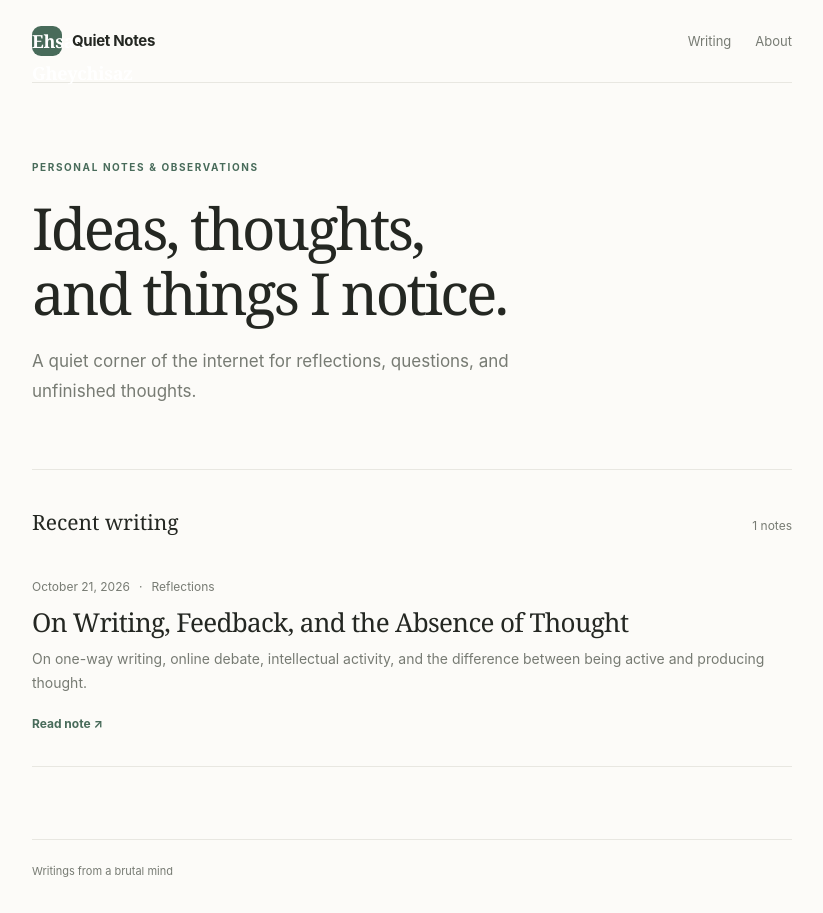
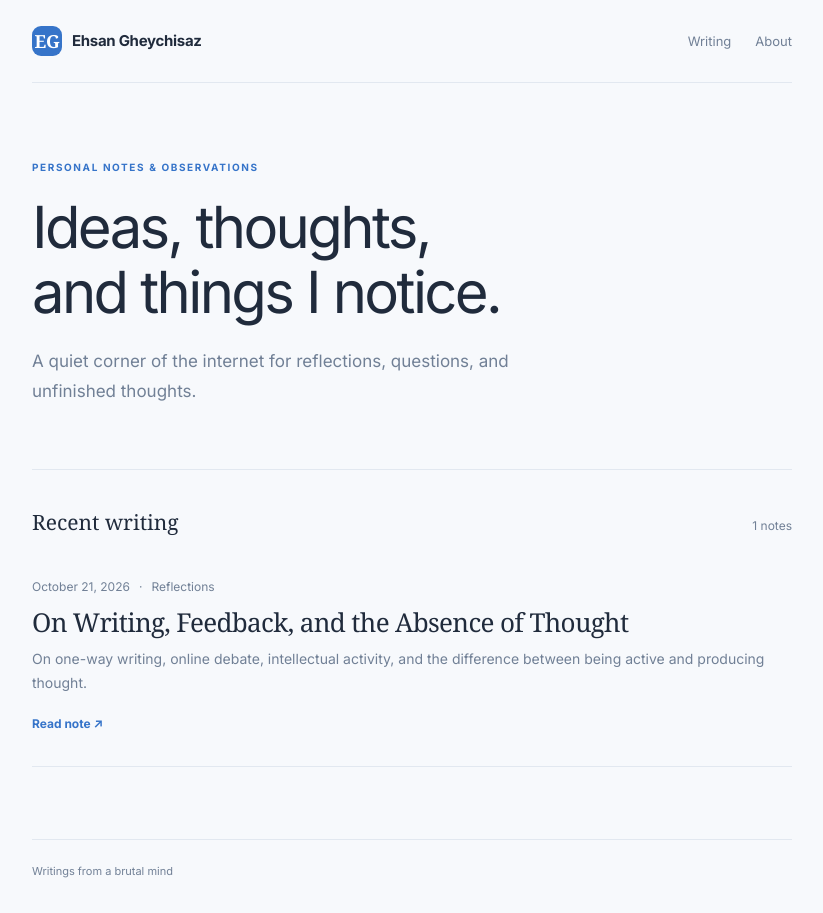
Before and after one commit to EhsanGheychisaz/EhsanGheychisaz.github.io, a Jekyll site: the page built from index.html, in a window 1280 px wide. Shown: the whole page, without its empty margins (228-1051 px from the left). Built offline with Jekyll 4.4.1, drawn with Linux system fonts in a browser that asks for light colours.

Commit message:
fix: change theme

```diff
--- a/_config.yml
+++ b/_config.yml
@@ -1,6 +1,6 @@
-title: Quiet Notes
-description: A personal space for thoughts, ideas, and observations.
-url: ""
+title: Ehsan Gheychisaz
+description: A personal space for math, programming, cryptography, and my observations.
+url: "https://ehsangheychisaz.github.io/"
 baseurl: ""
 markdown: kramdown
 permalink: /:year/:month/:day/:title/
--- a/_layouts/default.html
+++ b/_layouts/default.html
@@ -11,7 +11,7 @@
 <body>
   <div class="site-shell">
     <header class="site-header">
-      <a class="wordmark" href="{{ '/' | relative_url }}"><span class="mark">Ehsan Gheychisaz</span><span>{{ site.title | escape }}</span></a>
+      <a class="wordmark" href="{{ '/' | relative_url }}"><span class="mark">EG</span><span>{{ site.title | escape }}</span></a>
       <nav aria-label="Main navigation">
         <a href="{{ '/' | relative_url }}">Writing</a>
         <a href="{{ '/about/' | relative_url }}">About</a>
--- a/assets/css/style.css
+++ b/assets/css/style.css
@@ -1,71 +1,335 @@
+@import url("https://fonts.googleapis.com/css2?family=Inter:wght@400;500;600;700&display=swap");
+@import url('https://fonts.googleapis.com/css2?family=Inter:wght@400;500;600;700&family=Lora:wght@400;500;600&family=JetBrains+Mono:wght@400;500&display=swap');
+
 :root {
-  --paper: #fcfbf8;
-  --ink: #242722;
-  --muted: #777b73;
-  --line: #e8e7e1;
-  --accent: #486b5a;
-  --soft: #f3f2ec;
+  --paper: #f7f9fc;
+  --ink: #202b3c;
+  --muted: #718096;
+  --line: #e2e8f0;
+  --accent: #3674c9;
+  --soft: #edf3fb;
 }
-* { box-sizing: border-box; }
-html { background: var(--paper); }
+
+* {
+  box-sizing: border-box;
+}
+
+html {
+  background: var(--paper);
+}
+
 body {
-  margin: 0; background: var(--paper); color: var(--ink);
+  margin: 0;
+  background: var(--paper);
+  color: var(--ink);
+  font-family: "Inter", sans-serif;
+  font-size: 16px;
+  line-height: 1.75;
+  -webkit-font-smoothing: antialiased;
+}
+
+a {
+  color: inherit;
+  text-decoration: none;
+}
+a:hover {
+  color: var(--accent);
+}
+
+.site-shell {
+  width: min(100% - 48px, 760px);
+  margin: 0 auto;
+}
+
+.site-header {
+  display: flex;
+  align-items: center;
+  justify-content: space-between;
+  padding: 26px 0;
+  border-bottom: 1px solid var(--line);
+}
+
+.wordmark {
+  display: inline-flex;
+  align-items: center;
+  gap: 10px;
+  font-size: 15px;
+  font-weight: 650;
+  letter-spacing: -0.02em;
+}
+
+.mark {
+  display: grid;
+  place-items: center;
+  width: 30px;
+  height: 30px;
+  border-radius: 9px;
+  color: white;
+  background: var(--accent);
+  font-family: Georgia, serif;
+  font-size: 18px;
+}
+
+nav {
+  display: flex;
+  gap: 24px;
+  color: var(--muted);
+  font-size: 13px;
+}
+
+nav a:hover {
+  color: var(--ink);
+}
+main {
+  min-height: 65vh;
+}
+
+.intro {
+  padding: 76px 0 62px;
+  border-bottom: 1px solid var(--line);
+}
+
+.eyebrow {
+  color: var(--accent);
+  font-size: 10px;
+  font-weight: 750;
+  letter-spacing: 0.16em;
+  margin: 0 0 18px;
+}
+
+h1,
+h2,
+h3,
+p {
+  margin-top: 0;
+}
+
+h1,
+h2,
+h3 {
+  font-family: "Inter", sans-serif;
+}
+
+h1 {
+  font-size: clamp(39px, 7vw, 58px);
+  font-weight: 400;
+  line-height: 1.13;
+  letter-spacing: -0.045em;
+  margin: 0 0 20px;
+}
+
+.lede {
+  max-width: 550px;
+  color: var(--muted);
+  font-size: 17px;
+  line-height: 1.8;
+  margin-bottom: 0;
+}
+
+.post-content {
+  font-family: "Lora", serif;
+  font-size: 17px;
+  line-height: 1.85;
+}
+
+code,
+pre {
+  font-family: 'JetBrains Mono', monospace;
+}
+
+.post-list {
+  padding: 34px 0 72px;
+}
+
+.section-heading {
+  display: flex;
+  justify-content: space-between;
+  align-items: baseline;
+  margin-bottom: 8px;
+}
+
+.section-heading h2 {
+  font-family: Georgia, serif;
+  font-size: 21px;
+  font-weight: 400;
+  margin: 0;
+}
+
+.section-heading span,
+.post-meta {
+  color: var(--muted);
+  font-size: 12px;
+}
+
+.post-preview {
+  padding: 27px 0 30px;
+  border-bottom: 1px solid var(--line);
+}
+
+.post-meta {
+  display: flex;
+  gap: 9px;
+  align-items: center;
+  margin-bottom: 8px;
+}
+
+.post-preview h3 {
+  font-family: Georgia, serif;
+  font-weight: 400;
+  font-size: 26px;
+  letter-spacing: -0.025em;
+  line-height: 1.35;
+  margin-bottom: 7px;
+}
+
+.post-preview > p:not(.post-meta) {
+  color: var(--muted);
+  font-size: 14px;
+  margin-bottom: 12px;
+}
+
+.read-more {
+  color: var(--accent);
+  font-size: 12px;
+  font-weight: 650;
+}
+
+.empty-state {
+  margin-top: 24px;
+  padding: 28px;
+  background: var(--soft);
+  border-radius: 12px;
+}
+
+.empty-state p:first-child {
+  margin-bottom: 3px;
+  font-family: Georgia, serif;
+  font-size: 21px;
+}
+
+.muted {
+  color: var(--muted);
+  font-size: 13px;
+}
+
+code {
+  background: var(--soft);
+  border-radius: 4px;
+  padding: 2px 5px;
+  font-size: 0.9em;
+}
+
+.site-footer {
+  display: flex;
+  justify-content: space-between;
+  gap: 12px;
+  padding: 22px 0 32px;
+  border-top: 1px solid var(--line);
+  color: var(--muted);
+  font-size: 11px;
+}
+
+.article {
+  max-width: 660px;
+  margin: 0 auto;
+  padding: 42px 0 70px;
+}
+
+.back-link {
+  color: var(--muted);
+  font-size: 12px;
+}
+
+.article-header {
+  padding: 48px 0 28px;
+}
+
+.article-header h1 {
+  font-size: clamp(36px, 6vw, 48px);
+}
+
+.article-content {
+  font-family: Georgia, "Times New Roman", serif;
+  font-size: 18px;
+  line-height: 1.95;
+}
+
+.article-content h2,
+.article-content h3 {
   font-family: -apple-system, BlinkMacSystemFont, "Segoe UI", sans-serif;
-  font-size: 16px; line-height: 1.75; -webkit-font-smoothing: antialiased;
+  line-height: 1.35;
+  margin: 2em 0 0.6em;
 }
-a { color: inherit; text-decoration: none; }
-a:hover { color: var(--accent); }
-.site-shell { width: min(100% - 48px, 760px); margin: 0 auto; }
-.site-header {
-  display: flex; align-items: center; justify-content: space-between;
-  padding: 26px 0; border-bottom: 1px solid var(--line);
+
+.article-content h2 {
+  font-size: 23px;
 }
-.wordmark { display: inline-flex; align-items: center; gap: 10px; font-size: 15px; font-weight: 650; letter-spacing: -.02em; }
-.mark { display: grid; place-items: center; width: 30px; height: 30px; border-radius: 9px; color: white; background: var(--accent); font-family: Georgia, serif; font-size: 18px; }
-nav { display: flex; gap: 24px; color: var(--muted); font-size: 13px; }
-nav a:hover { color: var(--ink); }
-main { min-height: 65vh; }
-.intro { padding: 76px 0 62px; border-bottom: 1px solid var(--line); }
-.eyebrow { color: var(--accent); font-size: 10px; font-weight: 750; letter-spacing: .16em; margin: 0 0 18px; }
-h1, h2, h3, p { margin-top: 0; }
-h1 { font-family: Georgia, "Times New Roman", serif; font-size: clamp(39px, 7vw, 58px); font-weight: 400; line-height: 1.13; letter-spacing: -.045em; margin: 0 0 20px; }
-.lede { max-width: 550px; color: var(--muted); font-size: 17px; line-height: 1.8; margin-bottom: 0; }
-.post-list { padding: 34px 0 72px; }
-.section-heading { display: flex; justify-content: space-between; align-items: baseline; margin-bottom: 8px; }
-.section-heading h2 { font-family: Georgia, serif; font-size: 21px; font-weight: 400; margin: 0; }
-.section-heading span, .post-meta { color: var(--muted); font-size: 12px; }
-.post-preview { padding: 27px 0 30px; border-bottom: 1px solid var(--line); }
-.post-meta { display: flex; gap: 9px; align-items: center; margin-bottom: 8px; }
-.post-preview h3 { font-family: Georgia, serif; font-weight: 400; font-size: 26px; letter-spacing: -.025em; line-height: 1.35; margin-bottom: 7px; }
-.post-preview > p:not(.post-meta) { color: var(--muted); font-size: 14px; margin-bottom: 12px; }
-.read-more { color: var(--accent); font-size: 12px; font-weight: 650; }
-.empty-state { margin-top: 24px; padding: 28px; background: var(--soft); border-radius: 12px; }
-.empty-state p:first-child { margin-bottom: 3px; font-family: Georgia, serif; font-size: 21px; }
-.muted { color: var(--muted); font-size: 13px; }
-code { background: var(--soft); border-radius: 4px; padding: 2px 5px; font-size: .9em; }
-.site-footer { display: flex; justify-content: space-between; gap: 12px; padding: 22px 0 32px; border-top: 1px solid var(--line); color: var(--muted); font-size: 11px; }
-.article { max-width: 660px; margin: 0 auto; padding: 42px 0 70px; }
-.back-link { color: var(--muted); font-size: 12px; }
-.article-header { padding: 48px 0 28px; }
-.article-header h1 { font-size: clamp(36px, 6vw, 48px); }
-.article-content { font-family: Georgia, "Times New Roman", serif; font-size: 18px; line-height: 1.95; }
-.article-content h2, .article-content h3 { font-family: -apple-system, BlinkMacSystemFont, "Segoe UI", sans-serif; line-height: 1.35; margin: 2em 0 .6em; }
-.article-content h2 { font-size: 23px; }
-.article-content h3 { font-size: 19px; }
-.article-content blockquote { margin: 1.5em 0; padding-left: 20px; border-left: 2px solid var(--accent); color: var(--muted); }
-.article-content a { color: var(--accent); text-decoration: underline; text-underline-offset: 3px; }
-.article-content img { max-width: 100%; height: auto; border-radius: 10px; }
-.article-end { margin: 32px 0; color: var(--accent); }
-.simple-page { padding: 76px 0; max-width: 620px; }
-.simple-page h1 { margin-bottom: 20px; }
-.simple-page > p:not(.eyebrow):not(.lede) { max-width: 570px; color: #555950; }
+.article-content h3 {
+  font-size: 19px;
+}
+
+.article-content blockquote {
+  margin: 1.5em 0;
+  padding-left: 20px;
+  border-left: 2px solid var(--accent);
+  color: var(--muted);
+}
+
+.article-content a {
+  color: var(--accent);
+  text-decoration: underline;
+  text-underline-offset: 3px;
+}
+
+.article-content img {
+  max-width: 100%;
+  height: auto;
+  border-radius: 10px;
+}
+
+.article-end {
+  margin: 32px 0;
+  color: var(--accent);
+}
+
+.simple-page {
+  padding: 76px 0;
+  max-width: 620px;
+}
+
+.simple-page h1 {
+  margin-bottom: 20px;
+}
+
+.simple-page > p:not(.eyebrow):not(.lede) {
+  max-width: 570px;
+  color: #555f70;
+}
+
 @media (max-width: 520px) {
-  .site-shell { width: min(100% - 32px, 760px); }
-  .site-header { padding: 20px 0; }
-  nav { gap: 16px; }
-  .intro { padding: 54px 0 44px; }
-  .post-list { padding-top: 27px; }
-  .site-footer { flex-direction: column; gap: 2px; }
-  .article { padding-top: 30px; }
-  .article-header { padding-top: 35px; }
+  .site-shell {
+    width: min(100% - 32px, 760px);
+  }
+  .site-header {
+    padding: 20px 0;
+  }
+  nav {
+    gap: 16px;
+  }
+  .intro {
+    padding: 54px 0 44px;
+  }
+  .post-list {
+    padding-top: 27px;
+  }
+  .site-footer {
+    flex-direction: column;
+    gap: 2px;
+  }
+  .article {
+    padding-top: 30px;
+  }
+  .article-header {
+    padding-top: 35px;
+  }
 }
```
